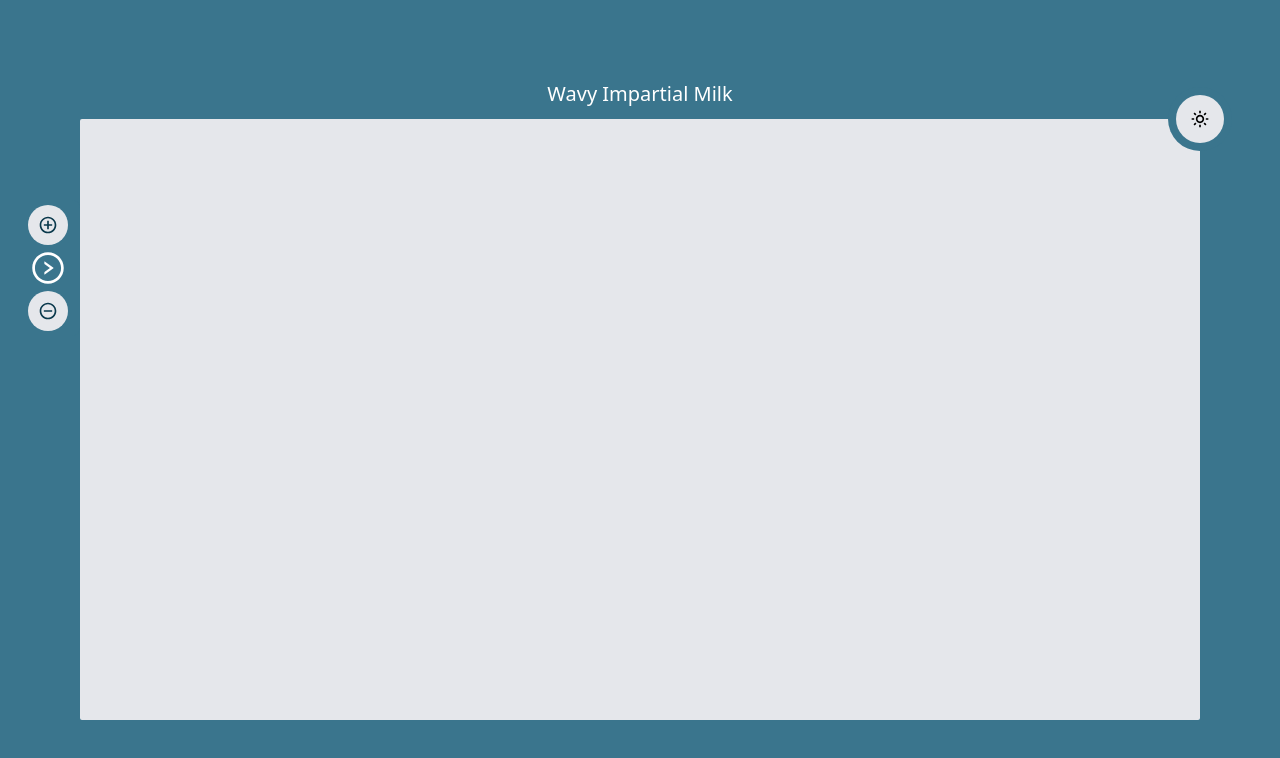
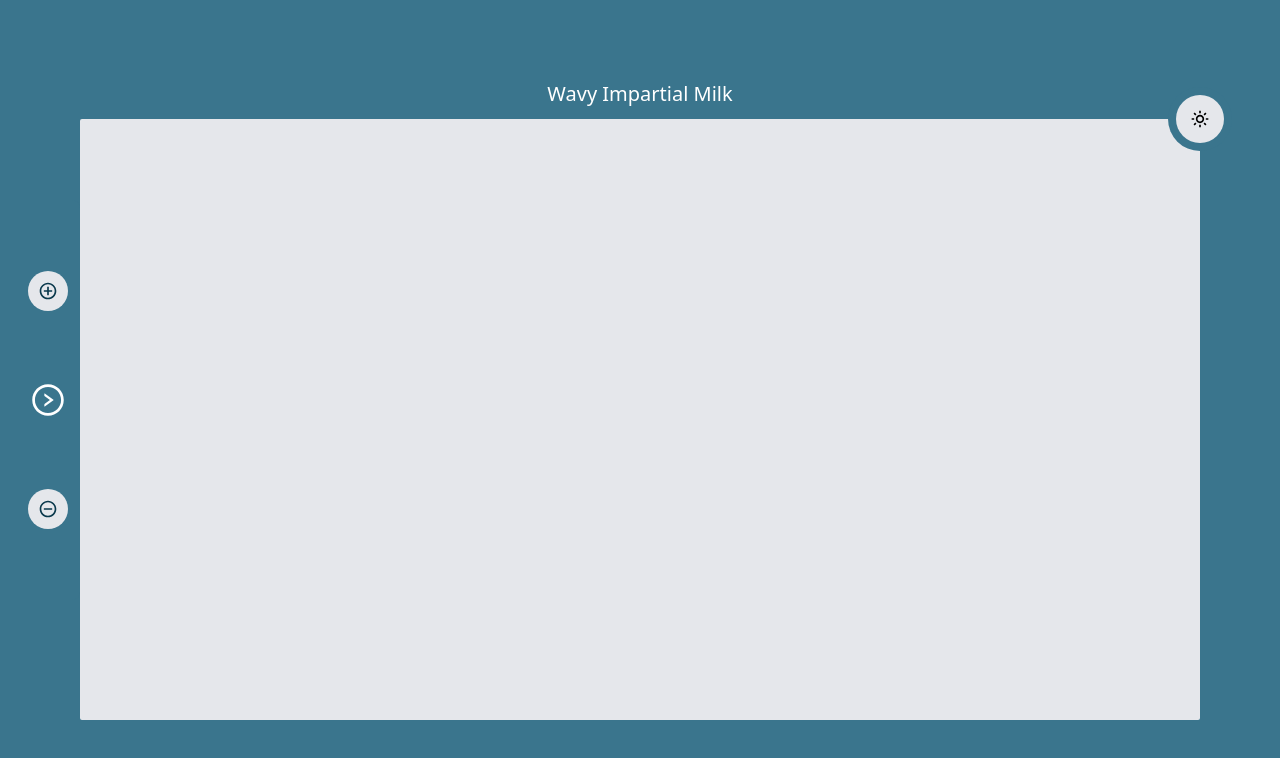
Before and after one commit to Schapagain/focus-write, a React app: page / in a window 1280 px wide. Shown: the top 758 px of the page. Built offline with nearby package versions, Linux system fonts and the light colour scheme.

Commit message:
add height half the viewport

```diff
--- a/tailwind.config.js
+++ b/tailwind.config.js
@@ -523,6 +523,7 @@ module.exports = {
       "11.5/12": "95.83333%",
       full: "100%",
       screen: "100vh",
+      "screen-1/2": "50vh",
     }),
     inset: (theme, { negative }) => ({
       auto: "auto",
```
